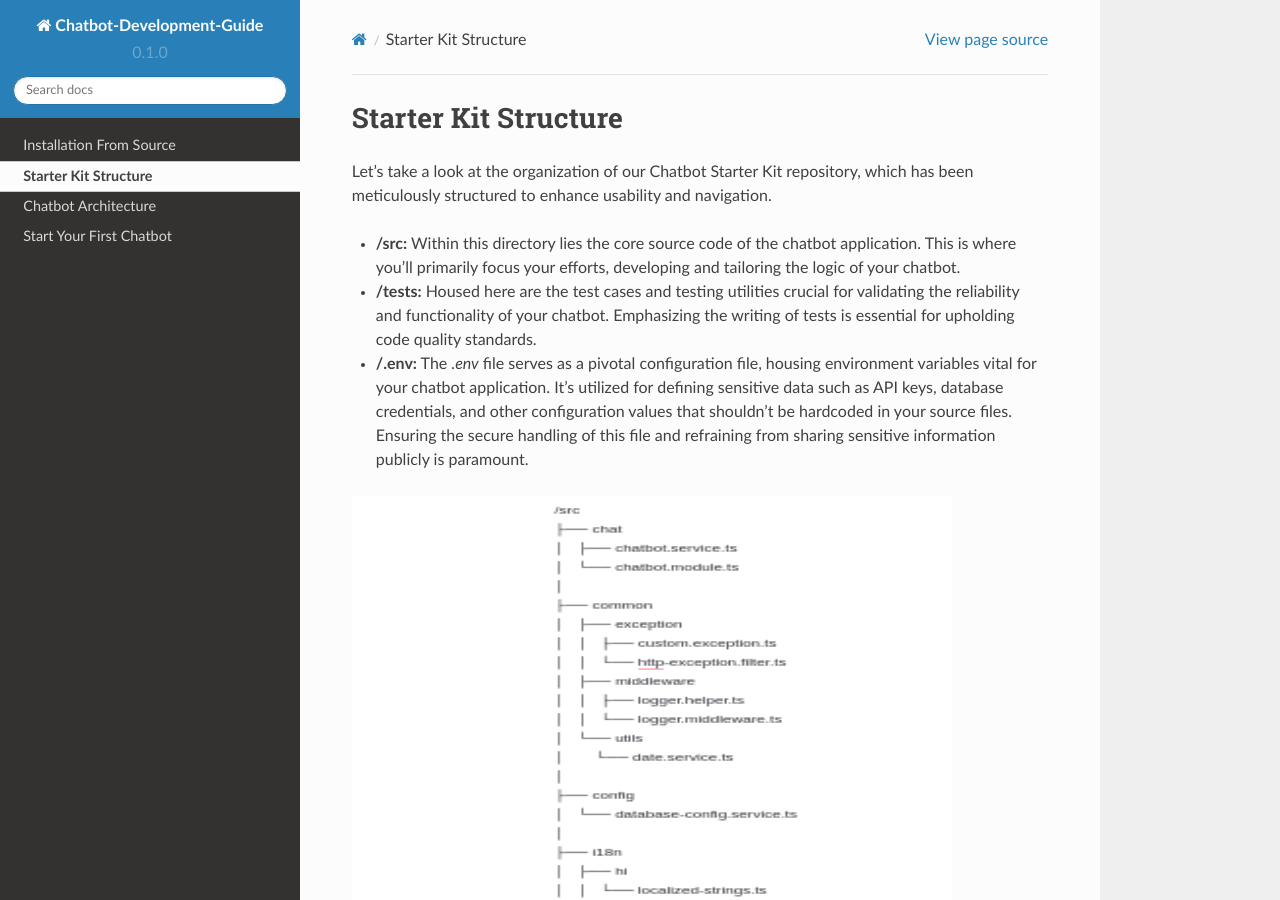
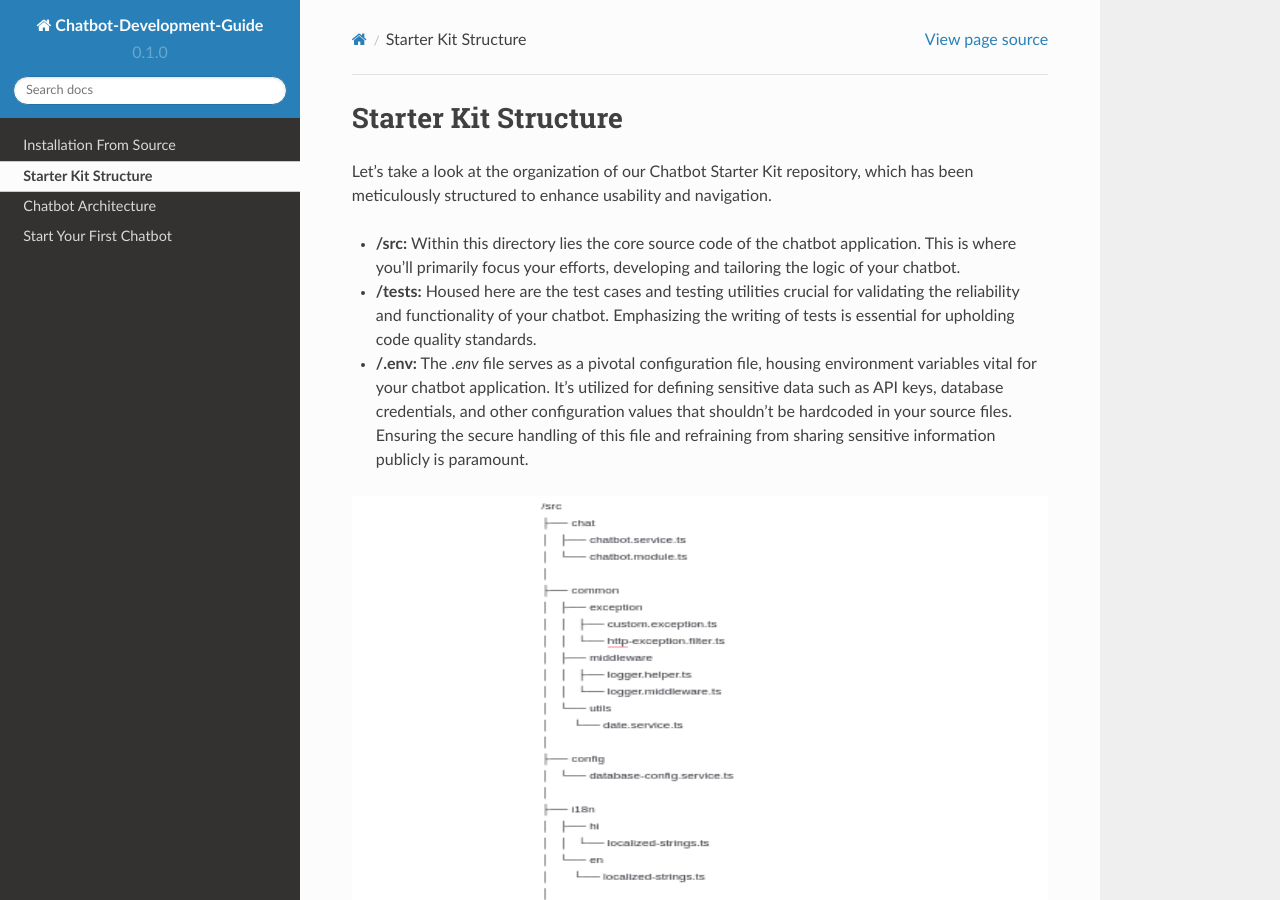
Before and after one commit to Priyanka-sharma181/Chatbot-Development-Guide, a Sphinx documentation site: the page built from docs/source/repo_structure.rst, in a window 1280 px wide and 900 px high. Built offline with Sphinx 7.4.7 and the Read the Docs theme 2.0.0, drawn with Linux system fonts in a browser that asks for light colours.

```diff
--- a/docs/source/repo_structure.rst
+++ b/docs/source/repo_structure.rst
@@ -10,8 +10,8 @@
 
 - **/.env:** The `.env` file serves as a pivotal configuration file, housing environment variables vital for your chatbot application. It's utilized for defining sensitive data such as API keys, database credentials, and other configuration values that shouldn't be hardcoded in your source files. Ensuring the secure handling of this file and refraining from sharing sensitive information publicly is paramount.
 
-.. image:: structure.png
+.. image:: project_structure.png
    :alt: project_structure image
-   :width: 600
-   :height: 900
+   :width: 700
+   :height: 800
    :align: left
```
Also changed, not shown: docs/source/project_structure.png (added), docs/source/structure.png (deleted).
